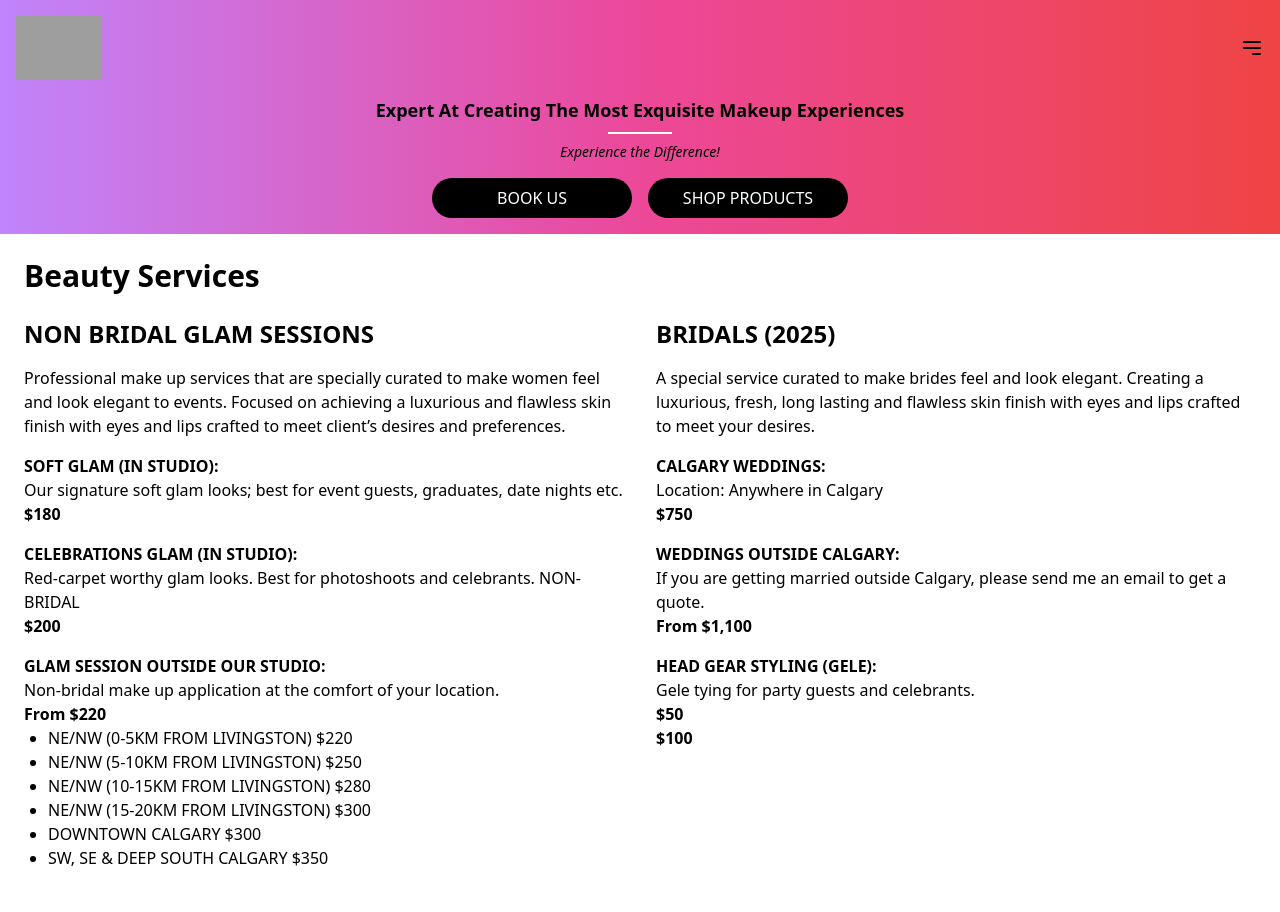
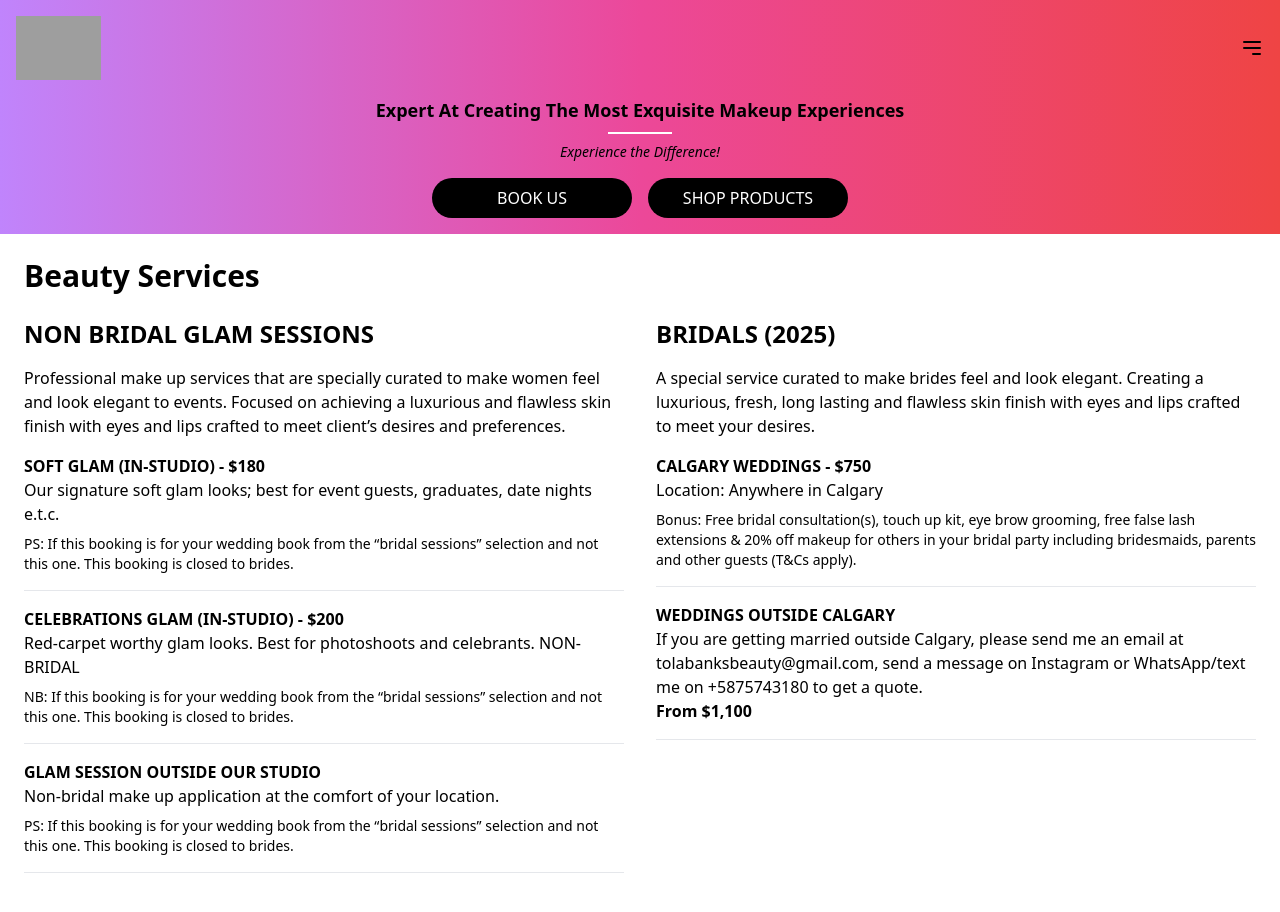
Before and after one commit to taiwo2/modeller, a React (Vite) app: page /beauty-services in a window 1280 px wide. Shown: the top 912 px of the page. Built offline with nearby package versions, Linux system fonts and the light colour scheme; grey boxes are pictures that could not be loaded.

Commit message:
Fix the issue

```diff
--- a/src/components/BeautyServices.jsx
+++ b/src/components/BeautyServices.jsx
@@ -12,28 +12,20 @@ const BeautyServices = () => {
           <p className="mb-4">
             Professional make up services that are specially curated to make women feel and look elegant to events. Focused on achieving a luxurious and flawless skin finish with eyes and lips crafted to meet client’s desires and preferences.
           </p>
-          <div className="mb-4">
-            <h3 className="font-semibold">SOFT GLAM (IN STUDIO):</h3>
-            <p>Our signature soft glam looks; best for event guests, graduates, date nights etc.</p>
-            <p className="font-bold">$180</p>
+          <div className="mb-4 border-b pb-4">
+            <h3 className="font-semibold">SOFT GLAM (IN-STUDIO) - $180</h3>
+            <p>Our signature soft glam looks; best for event guests, graduates, date nights e.t.c.</p>
+            <p className="text-sm mt-2">PS: If this booking is for your wedding book from the “bridal sessions” selection and not this one. This booking is closed to brides.</p>
           </div>
-          <div className="mb-4">
-            <h3 className="font-semibold">CELEBRATIONS GLAM (IN STUDIO):</h3>
+          <div className="mb-4 border-b pb-4">
+            <h3 className="font-semibold">CELEBRATIONS GLAM (IN-STUDIO) - $200</h3>
             <p>Red-carpet worthy glam looks. Best for photoshoots and celebrants. NON-BRIDAL</p>
-            <p className="font-bold">$200</p>
+            <p className="text-sm mt-2">NB: If this booking is for your wedding book from the “bridal sessions” selection and not this one. This booking is closed to brides.</p>
           </div>
-          <div className="mb-4">
-            <h3 className="font-semibold">GLAM SESSION OUTSIDE OUR STUDIO:</h3>
+          <div className="mb-4 border-b pb-4">
+            <h3 className="font-semibold">GLAM SESSION OUTSIDE OUR STUDIO</h3>
             <p>Non-bridal make up application at the comfort of your location.</p>
-            <p className="font-bold">From $220</p>
-            <ul className="list-disc ml-6">
-              <li>NE/NW (0-5KM FROM LIVINGSTON) $220</li>
-              <li>NE/NW (5-10KM FROM LIVINGSTON) $250</li>
-              <li>NE/NW (10-15KM FROM LIVINGSTON) $280</li>
-              <li>NE/NW (15-20KM FROM LIVINGSTON) $300</li>
-              <li>DOWNTOWN CALGARY $300</li>
-              <li>SW, SE & DEEP SOUTH CALGARY $350</li>
-            </ul>
+            <p className="text-sm mt-2">PS: If this booking is for your wedding book from the “bridal sessions” selection and not this one. This booking is closed to brides.</p>
           </div>
         </div>
 
@@ -42,21 +34,15 @@ const BeautyServices = () => {
           <p className="mb-4">
             A special service curated to make brides feel and look elegant. Creating a luxurious, fresh, long lasting and flawless skin finish with eyes and lips crafted to meet your desires.
           </p>
-          <div className="mb-4">
-            <h3 className="font-semibold">CALGARY WEDDINGS:</h3>
+          <div className="mb-4 border-b pb-4">
+            <h3 className="font-semibold">CALGARY WEDDINGS - $750</h3>
             <p>Location: Anywhere in Calgary</p>
-            <p className="font-bold">$750</p>
+            <p className="text-sm mt-2">Bonus: Free bridal consultation(s), touch up kit, eye brow grooming, free false lash extensions & 20% off makeup for others in your bridal party including bridesmaids, parents and other guests (T&Cs apply).</p>
           </div>
-          <div className="mb-4">
-            <h3 className="font-semibold">WEDDINGS OUTSIDE CALGARY:</h3>
-            <p>If you are getting married outside Calgary, please send me an email to get a quote.</p>
+          <div className="mb-4 border-b pb-4">
+            <h3 className="font-semibold">WEDDINGS OUTSIDE CALGARY</h3>
+            <p>If you are getting married outside Calgary, please send me an email at tolabanksbeauty@gmail.com, send a message on Instagram or WhatsApp/text me on +5875743180 to get a quote.</p>
             <p className="font-bold">From $1,100</p>
-          </div>
-          <div className="mb-4">
-            <h3 className="font-semibold">HEAD GEAR STYLING (GELE):</h3>
-            <p>Gele tying for party guests and celebrants.</p>
-            <p className="font-bold">$50</p>
-            <p className="font-bold">$100</p>
           </div>
         </div>
       </div>
--- a/src/components/Booking.jsx
+++ b/src/components/Booking.jsx
@@ -57,7 +57,8 @@ const Booking = () => {
     },
   ];
 
-  const handleBookNowClick = () => {
+  const handleBookNowClick = (service) => {
+    setInitialService(service);
     setIsModalOpen(true);
   };
 
@@ -88,7 +89,7 @@ const Booking = () => {
             <p className="text-gray-100 font-bold">{service.duration}</p>
             <p className="text-gray-100 font-bold mb-4">{service.price}</p>
             <button
-              onClick={handleBookNowClick}
+              onClick={() => handleBookNowClick(service)}
               className="bg-gray-800 text-white px-4 py-2 rounded hover:bg-purple-600 transition-colors duration-300"
             >
               Book Now
@@ -96,7 +97,11 @@ const Booking = () => {
           </div>
         ))}
       </div>
-      <Modal isOpen={isModalOpen} onClose={handleCloseClick} initialService={initialService} services={services}/>
+      <Modal isOpen={isModalOpen}
+        onClose={handleCloseClick}
+        initialService={initialService}
+        services={services}
+      />
       <ConfirmationModal
         isOpen={isConfirmationOpen}
         onClose={() => setIsConfirmationOpen(false)}
--- a/src/components/Modal.jsx
+++ b/src/components/Modal.jsx
@@ -30,8 +30,31 @@ const Modal = ({ isOpen, onClose, initialService, services }) => {
     setSelectedServices(updatedServices);
   };
 
+  const calculateTotalDuration = (services) => {
+    let totalMinutes = 0;
+    services.forEach(service => {
+      const durationParts = service.duration.split(' ');
+      durationParts.forEach((part, index) => {
+        if (part.includes('hr')) {
+          totalMinutes += parseInt(durationParts[index - 1]) * 60;
+        } else if (part.includes('min')) {
+          totalMinutes += parseInt(durationParts[index - 1]);
+        }
+      });
+    });
+    const hours = Math.floor(totalMinutes / 60);
+    const minutes = totalMinutes % 60;
+    return `${hours} hr ${minutes} min`;
+  };
+
   const handleScheduleClick = () => {
-    navigate('/schedule-appointment');
+    const totalDuration = calculateTotalDuration(selectedServices);
+    navigate('/schedule-appointment', {
+      state: {
+        selectedServices,
+        totalDuration
+      }
+    });
   };
   return (
     <div className="fixed inset-0 z-50 flex items-center justify-center bg-black bg-opacity-50">
--- a/src/components/ScheduleAppointment.jsx
+++ b/src/components/ScheduleAppointment.jsx
@@ -1,22 +1,58 @@
-// ScheduleAppointment.jsx
-import React from 'react';
-import { Calendar, momentLocalizer } from 'react-big-calendar';
+import React, { useState, useCallback } from 'react';
+import { Calendar, momentLocalizer, Views } from 'react-big-calendar';
 import moment from 'moment';
 import 'react-big-calendar/lib/css/react-big-calendar.css';
 import { FaEdit } from 'react-icons/fa';
+import { useLocation } from 'react-router-dom';
 
 const localizer = momentLocalizer(moment);
 
 const ScheduleAppointment = () => {
+  const [selectedDate, setSelectedDate] = useState(null);
+  const location = useLocation();
+  const { selectedServices, totalDuration } = location.state || { selectedServices: [], totalDuration: 0 };
+
   const events = [
-    {
-      title: 'Booked Service',
-      start: new Date(2024, 11, 27, 11, 30), // December 27, 2024, 11:30 AM
-      end: new Date(2024, 11, 27, 12, 30),   // December 27, 2024, 12:30 PM
-    },
-    // Add more events as needed
+    // Add your events here
   ];
 
+  const handleSelectSlot = useCallback(
+    ({ start }) => {
+      setSelectedDate(start);
+    },
+    []
+  );
+
+  const handleSelectEvent = useCallback(
+    (event) => {
+      setSelectedDate(event.start);
+    },
+    []
+  );
+
+  const minTime = new Date();
+  minTime.setHours(9,0,0);
+  const maxTime = new Date();
+  maxTime.setHours(16,0,0);
+
+  // Generate events for each day
+  const generateDayEvents = useCallback(() => {
+    const today = moment().startOf('day');
+    const events = [];
+    for (let i = 0; i < 30; i++) {
+      const date = moment(today).add(i, 'days');
+      events.push({
+        title: 'Available',
+        start: date.toDate(),
+        end: date.toDate(),
+        allDay: true,
+      });
+    }
+    return events;
+  }, []);
+  const handleEditClick = () => {
+    navigate('/', { state: { editMode: true, selectedServices } });
+  };
   return (
     <div className="container mx-auto p-6 bg-gray-100 min-h-screen">
       <h1 className="text-3xl font-bold mb-4">Schedule your appointment</h1>
@@ -24,28 +60,80 @@ const ScheduleAppointment = () => {
 
       <div className="flex flex-col md:flex-row justify-between">
         <div className="flex-1 md:mr-8">
+          {!selectedDate ? (
             <Calendar
               localizer={localizer}
-            events={events}
+              events={generateDayEvents()}
               startAccessor="start"
               endAccessor="end"
               style={{ height: 500 }}
               selectable
-            onSelectSlot={(slotInfo) => alert(`Selected slot: ${slotInfo.start}`)}
-            onSelectEvent={(event) => alert(`Selected event: ${event.title}`)}
+              onSelectSlot={handleSelectSlot}
+              onSelectEvent={handleSelectEvent}
+              defaultView={Views.MONTH}
+              views={['month']}
+            />
+          ) : (
+            <div>
+              <button
+                onClick={() => setSelectedDate(null)}
+                className="mb-4 bg-gray-300 hover:bg-gray-400 text-gray-800 font-bold py-2 px-4 rounded"
+              >
+                Back to Calendar
+              </button>
+              <Calendar
+                localizer={localizer}
+                events={[]}
+                startAccessor="start"
+                endAccessor="end"
+                style={{ height: 500 }}
+                selectable
+                onSelectSlot={handleSelectSlot}
+                defaultView={Views.DAY}
+                views={['day']}
+                min={minTime}
+                max={maxTime}
+                date={selectedDate}
+                step={30}
+                timeslots={1}
               />
             </div>
+          )}
+        </div>
 
+        {selectedDate && (
+          <div className="mt-4">
+            <h2 className="text-xl font-semibold mb-2">Selected Date and Time</h2>
+            <p>Date: {moment(selectedDate).format('MMMM D, YYYY')}</p>
+            <p>Time: {moment(selectedDate).format('h:mm A')}</p>
+            <button
+              className="mt-2 bg-blue-500 text-white px-4 py-2 rounded"
+              onClick={() => {
+                // Here you would typically handle the booking logic
+                alert('Booking confirmed for ' + moment(selectedDate).format('MMMM D, YYYY h:mm A'));
+              }}
+            >
+              Confirm Booking
+            </button>
+          </div>
+        )}
+
+        {/* Your existing booking details section */}
         <div className="flex-1 md:w-1/3 mt-8 md:mt-0">
           <h2 className="text-xl font-semibold mb-4">Booking Details</h2>
           <div className="border-b pb-4 mb-4">
             <div className="flex justify-between items-center">
               <div>
-                <p>2 services</p>
-                <p>3 hr 45 min</p>
-                <p>Client's place</p>
+                <p>{selectedServices.length} service(s)</p>
+                <p>{totalDuration} min</p>
+                {selectedServices.map((service, index) => (
+                  <p key={index}>{service.title}</p>
+                ))}
               </div>
-              <button className="flex items-center text-sm">
+              <button
+               onClick={handleEditClick}
+                className="flex items-center text-sm"
+              >
                 <FaEdit className="mr-1" /> Edit
               </button>
             </div>
```
Lines whose indentation alone changed are shown as unchanged.
